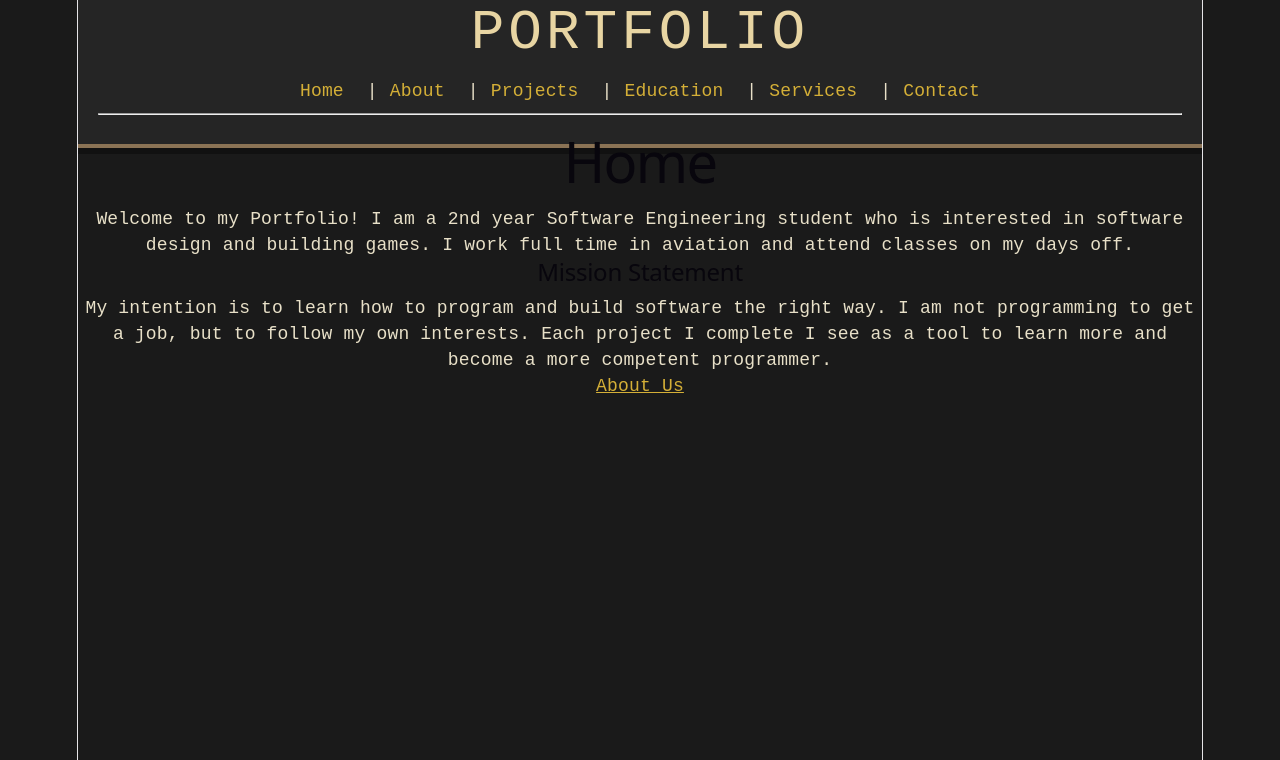
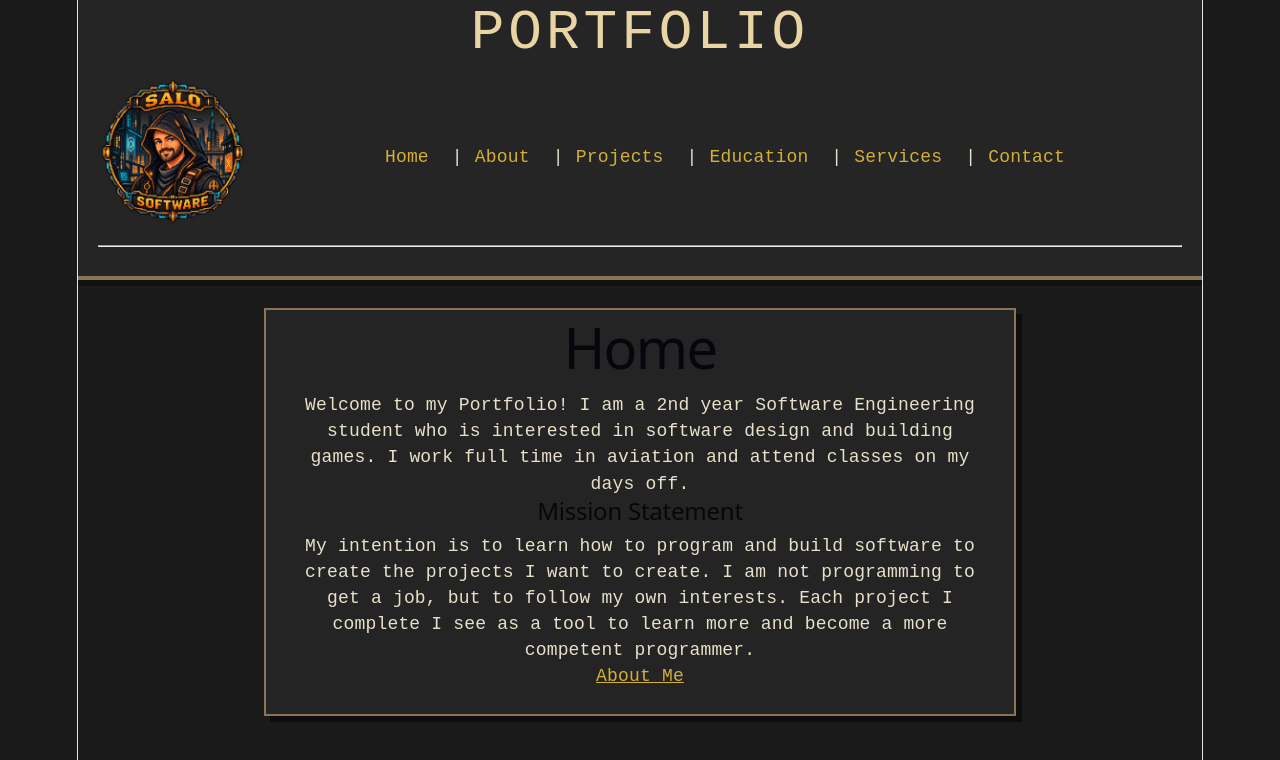
Before and after one commit to jsalocentennial/LabOne, a React app in the folder Portfolio/: page / in a window 1280 px wide. Shown: the top 760 px of the page. Built offline with nearby package versions, Linux system fonts and the light colour scheme; the HTML template or start-up script is replaced by a standard one.

Commit message:
Added Logo and Layout CSS

```diff
--- a/Portfolio/src/Components/Home.jsx
+++ b/Portfolio/src/Components/Home.jsx
@@ -1,19 +1,20 @@
 import { Link } from "react-router-dom";
+import "../styles/Home.css";
 
 const Home = () => {
     return (
-        <div>
+        <div className="home-container">
             <h1>Home</h1>
             <p>Welcome to my Portfolio! I am a 2nd year Software Engineering student who is interested in
                 software design and building games. I work full time in aviation and attend classes on my
                 days off.
             </p>
             <h2>Mission Statement</h2>
-                <p>My intention is to learn how to program and build software the right way. I am not programming
-                    to get a job, but to follow my own interests. Each project I complete I see as a tool to learn
-                    more and become a more competent programmer.
+                <p>My intention is to learn how to program and build software to create the projects I want to create.
+                     I am not programming to get a job, but to follow my own interests. Each project I complete I see
+                     as a tool to learn more and become a more competent programmer.
                 </p>
-            <Link to="/about">About Us</Link>
+            <Link to="/about">About Me</Link>
         </div>
     )
 }
--- a/Portfolio/src/Components/Layout.jsx
+++ b/Portfolio/src/Components/Layout.jsx
@@ -5,7 +5,12 @@ const Layout = () => {
     return (
         <div className="layout">
             <h1 className="site-title">Portfolio</h1>
+            <div className="layout_content">
+                <div className="logo_photo">
+                    <img src = "../files/Logo_CyberPunk.png" alt="Logo" />
+                </div>
 
+                <div className="navigation">
                     <nav className="navbar">
                         <Link to="/">Home</Link> |
                         <Link to="/about">About</Link> |
@@ -14,8 +19,9 @@ const Layout = () => {
                         <Link to="/services">Services</Link> |
                         <Link to="/contact">Contact</Link>
                     </nav>
-
-            <hr />
+                </div>
+            </div>
+            <hr/>
         </div>
     )
 }
--- a/Portfolio/src/styles/Home.css
+++ b/Portfolio/src/styles/Home.css
@@ -0,0 +1,9 @@
+.home-container {
+    max-width: 700px;
+    margin: 28px auto;
+    padding: 24px;
+    border: 2px solid #8b7355;
+    background-color: #242424;
+    color: #e8e0c8;
+    box-shadow: 6px 6px 0 #0d0d0d;
+}
--- a/Portfolio/src/styles/Layout.css
+++ b/Portfolio/src/styles/Layout.css
@@ -3,6 +3,22 @@
     border-bottom: 4px solid #8b7355;
     padding: 20px;
     box-shadow: 0 6px 0 #111;
+}
+
+.layout_content {
+    display: flex;
+    align-items: center;
+}
+
+.navigation {
+    flex-grow: 1;
+}
+
+.logo_photo img {
+    width: 150px;
+    height: 150px;
+    border-radius: 50%;
+    margin-right: 20px;
 }
 
 .site-title {
```
Also changed, not shown: Portfolio/public/files/Logo_CyberPunk.png (added). Lines whose indentation alone changed are shown as unchanged.
